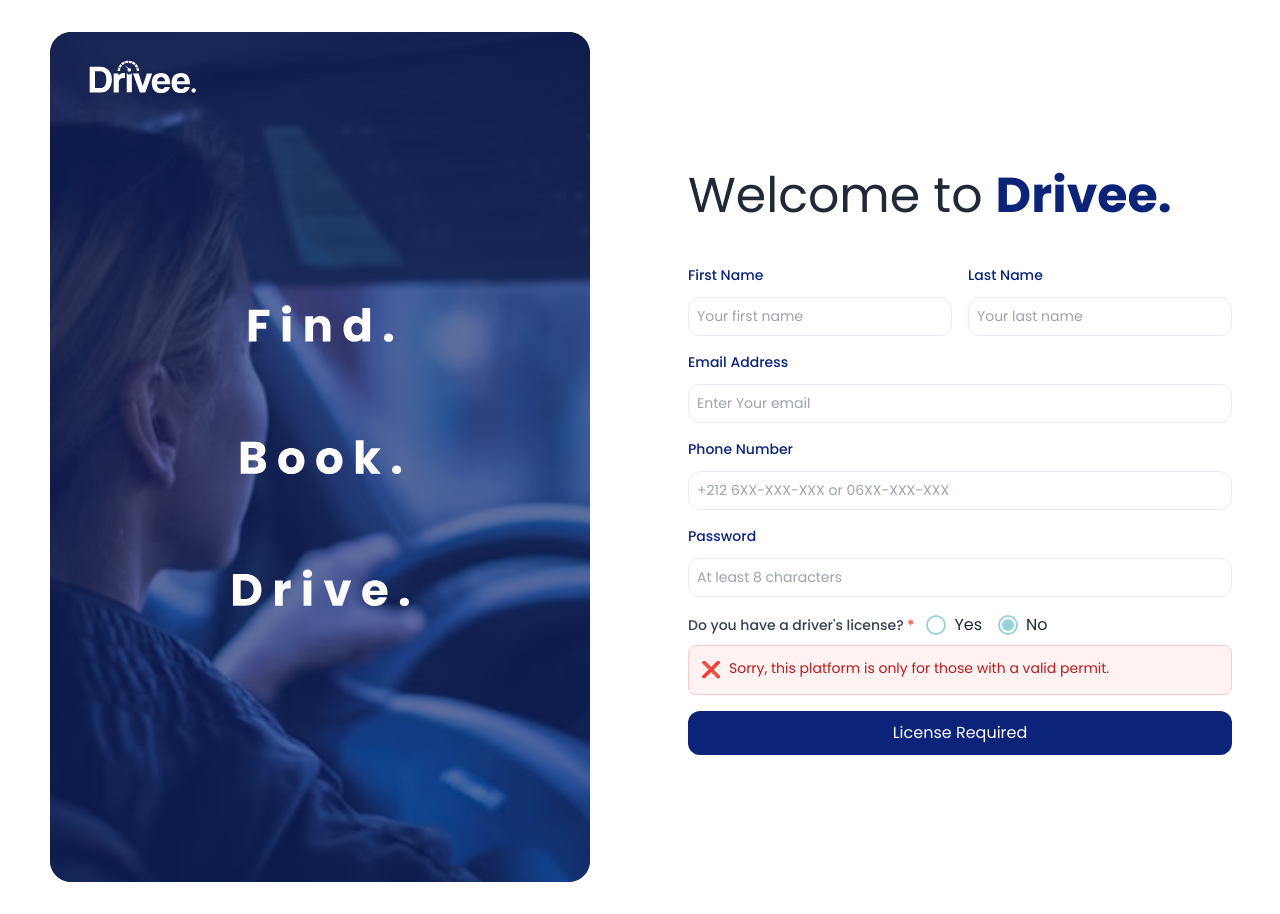
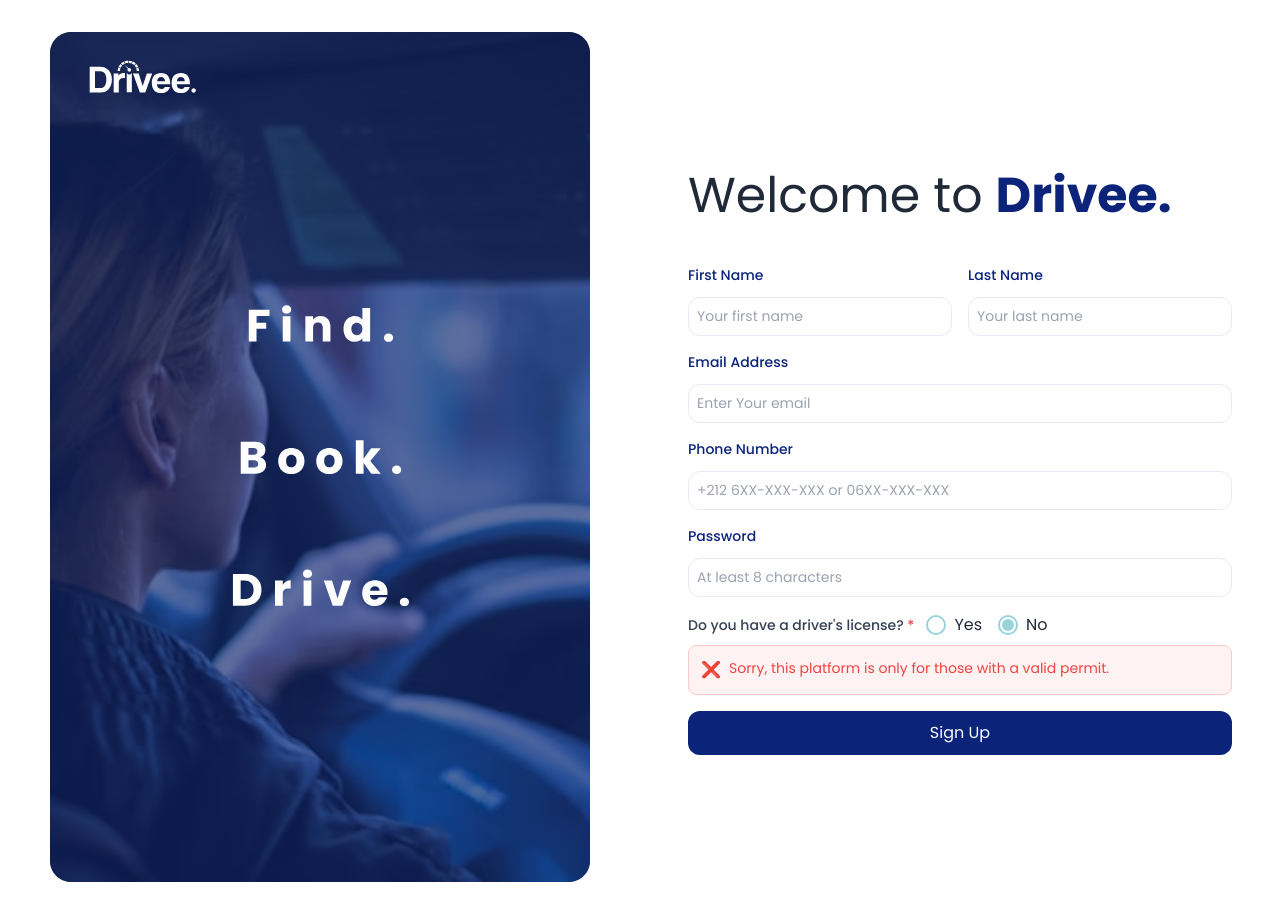
Before and after one commit to WESthhhhh/drivee-frontend, a React (Vite) app: page /signup/student in a window 1280 px wide. Both pictures are taken after a click on the label "No". Built offline with nearby package versions, Linux system fonts and the light colour scheme.

Commit message:
Refactored user type selection and signup forms

```diff
--- a/src/components/layouts/auth/studentSignupForm.jsx
+++ b/src/components/layouts/auth/studentSignupForm.jsx
@@ -237,8 +237,8 @@ const StudentSignupForm = () => {
           {/* Error message when no license */}
           {driverLicenseValue === false && (
             <div className="flex items-start p-3 bg-red-50 rounded-lg border border-red-200">
-              <span className="text-red-500 mr-2">❌</span>
-              <p className="text-red-700 text-sm">
+              <span className=" text-error mr-2">❌</span>
+              <p className="text-red-500 text-sm">
                 Sorry, this platform is only for those with a valid permit.
               </p>
             </div>
@@ -255,7 +255,8 @@ const StudentSignupForm = () => {
           className="w-full mt-6"
           loading={isLoading}
         >
-          {driverLicenseValue ? "Sign Up" : "License Required"}
+          {driverLicenseValue ? "Sign Up" : "Sign Up"}
+          {/* //License Required */}
         </Button>
       </form>
     </div>
--- a/src/pages/Auth/Signup1Page.jsx
+++ b/src/pages/Auth/Signup1Page.jsx
@@ -1,11 +1,11 @@
 import React from "react";
-import SignupForm1 from "../../components/layouts/auth/signupForm1";
+import selectUser from "../../components/layouts/auth/selectUser";
 
 const Signup1 = () => {
   return (
 
     <div className="max-w-7xl mx-auto">
-    <SignupForm1></SignupForm1>
+    <selectUser></selectUser>
 
     </div>
 
--- a/src/router.jsx
+++ b/src/router.jsx
@@ -59,7 +59,7 @@ import HowItWorks from './pages/howitWorks.jsx';
 import Login from './pages/Auth/LoginPage.jsx';
 import Signup from './pages/Auth/SignupPage.jsx';
 // import Signup from './components/layouts/auth/signupForm.jsx';
-import SelectUserType from './components/layouts/auth/signupForm1.jsx';
+import SelectUserType from './components/layouts/auth/selectUser.jsx';
 import Verification from './pages/Auth/VerificationPage.jsx';
 import SchoolSignup from './pages/Auth/SchoolSignup.jsx';
 import StudentSignup from './pages/Auth/StudentSignup.jsx';
```
Also changed, not shown: src/components/layouts/auth/selectUser.jsx (renamed from src/components/layouts/auth/signupForm1.jsx).
